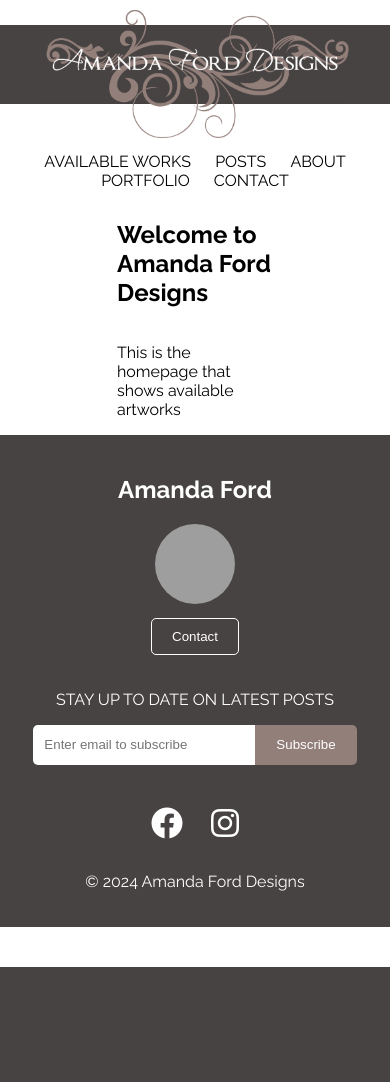
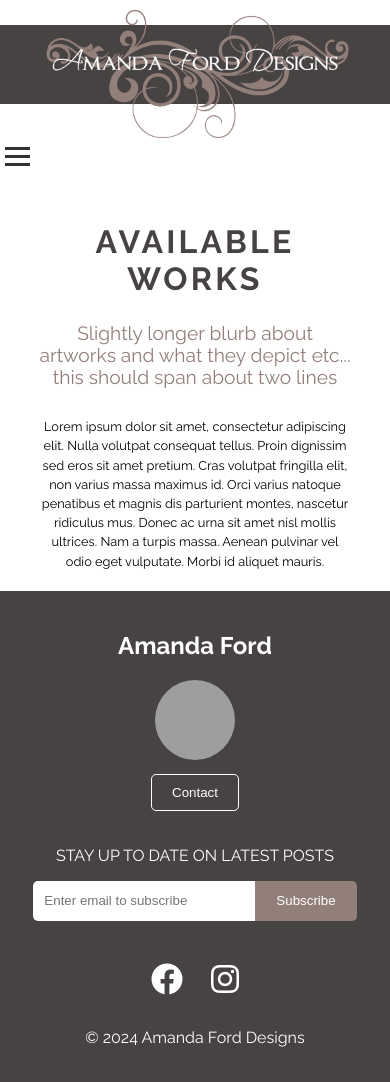
Before and after one commit to RF-UoA/Art_website, a Flask app: page / in a window 390 px wide. Shown: the top 1082 px of the page. Before the commit the page ends 967 px from the top, so only its background shows below. Run offline with Flask 3, Linux system fonts and the light colour scheme; some libraries are stand-ins or nearby versions; grey boxes are pictures that could not be loaded.

Commit message:
Hero section added. Burger menu first implementation.

```diff
--- a/static/css/style.css
+++ b/static/css/style.css
@@ -16,6 +16,23 @@ body {
     width: 40%;
     align-self: center;
 }
+
+/* burger menu */
+
+.burger-menu {
+    display: none;
+    cursor: pointer;
+}
+
+.burger-menu span {
+    display: block;
+    width: 25px;
+    height: 3px;
+    margin: 5px;
+    background-color: #333;
+}
+
+/* end burger menu */
 
 .hero {
     display: flex;
@@ -50,6 +67,7 @@ body {
 
 .bottom-strip {
     padding: 10px 0;
+    margin-top: 10px;
 }
 
 .bottom-strip ul {
@@ -72,7 +90,7 @@ body {
 }
 
 .bottom-strip ul li a:hover {
-    text-decoration: underline;
+    color: #a78f8a;
 }
 
 img#logo {
@@ -187,12 +205,45 @@ div.footer-bottom-strip {
 
 /* End footer elements */
 
+/* Begin available works content */
+
+h1.available-works-title {
+    font-size: 3em;
+    text-align: center;
+    margin-bottom: 20px;
+    letter-spacing: 0.1em;
+    color: #474342;
+}
+
+h2.available-works-subtitle {
+    font-size: 1.5em;
+    text-align: center;
+    font-weight: 400;
+    color: #937F7A;
+}
+
+p.available-works-description {
+    font-size: 1em;
+    text-align: center;
+    margin-bottom: 20px;
+    /* increase line spacing */
+    line-height: 1.5;
+}
+
+/* End available works content */
+
 @media (max-width: 768px) { /* Adjusts for devices with width up to 768px */
+
+    .content {
+        width: 80%;
+    }
+
     img#logo {
         max-height: 8em;
         position: relative;
         z-index: 2;
     }
+
     .behind-logo {
         position: absolute;
         top: 0;
@@ -203,6 +254,7 @@ div.footer-bottom-strip {
         z-index: 1;
         margin-top: 0.95em;
     }
+
     .footer-content {
         flex-direction: column;
         align-items: center;
@@ -213,5 +265,30 @@ div.footer-bottom-strip {
         height: 80px;
     }
 
+    h1.available-works-title {
+        font-size: 2em;
+        margin-bottom: 10px;
+    }
+
+    h2.available-works-subtitle {
+        font-size: 1.2em;
+    }
+
+    p.available-works-description {
+        font-size: 0.8em;
+    }
+
+    .burger-menu {
+        display: block;
+    }
+
+    nav.strip.bottom-strip ul {
+        display: none;
+        flex-direction: column;
+    }
+
+    nav.strip.bottom-strip ul.active {
+        display: flex;
+    }
 
 }
--- a/static/js/script.js
+++ b/static/js/script.js
@@ -0,0 +1,8 @@
+document.addEventListener('DOMContentLoaded', function() {
+    const burger = document.querySelector('.burger-menu');
+    const nav = document.querySelector('nav.strip.bottom-strip ul');
+
+    burger.addEventListener('click', function() {
+        nav.classList.toggle('active');
+    });
+});
--- a/templates/available-works.html
+++ b/templates/available-works.html
@@ -2,8 +2,14 @@
 {% block content %}
 <section id="available-works">
     <div class="hero">
-        <h1>Welcome to Amanda Ford Designs</h1>
-        <p>This is the homepage that shows available artworks</p>
+        <h1 class="available-works-title">AVAILABLE WORKS</h1>
+        <h2 class="available-works-subtitle">Slightly longer blurb about artworks and what they depict etc... this should span about two lines</h2>
+        <p class="available-works-description">
+            Lorem ipsum dolor sit amet, consectetur adipiscing elit. Nulla volutpat consequat tellus. Proin dignissim sed eros sit amet pretium.
+            Cras volutpat fringilla elit, non varius massa maximus id. Orci varius natoque penatibus et magnis dis parturient montes, nascetur
+            ridiculus mus. Donec ac urna sit amet nisl mollis ultrices. Nam a turpis massa. Aenean pulvinar vel odio eget vulputate. Morbi id
+            aliquet mauris.
+        </p>
     </div>
 </section>
 {% endblock %}
--- a/templates/base.html
+++ b/templates/base.html
@@ -18,6 +18,11 @@
             <div class="strip behind-logo"></div>
             <img id="logo" src="{{ url_for('static', filename='assets/logo.png') }}" alt="Amanda Ford Designs">
         </div> <!-- Middle brown strip -->
+        <div class="burger-menu">
+            <span></span>
+            <span></span>
+            <span></span>
+        </div>
         <nav class="strip bottom-strip">
             <ul>
                 <li><a href="{{ url_for('index') }}">AVAILABLE WORKS</a></li>
```
